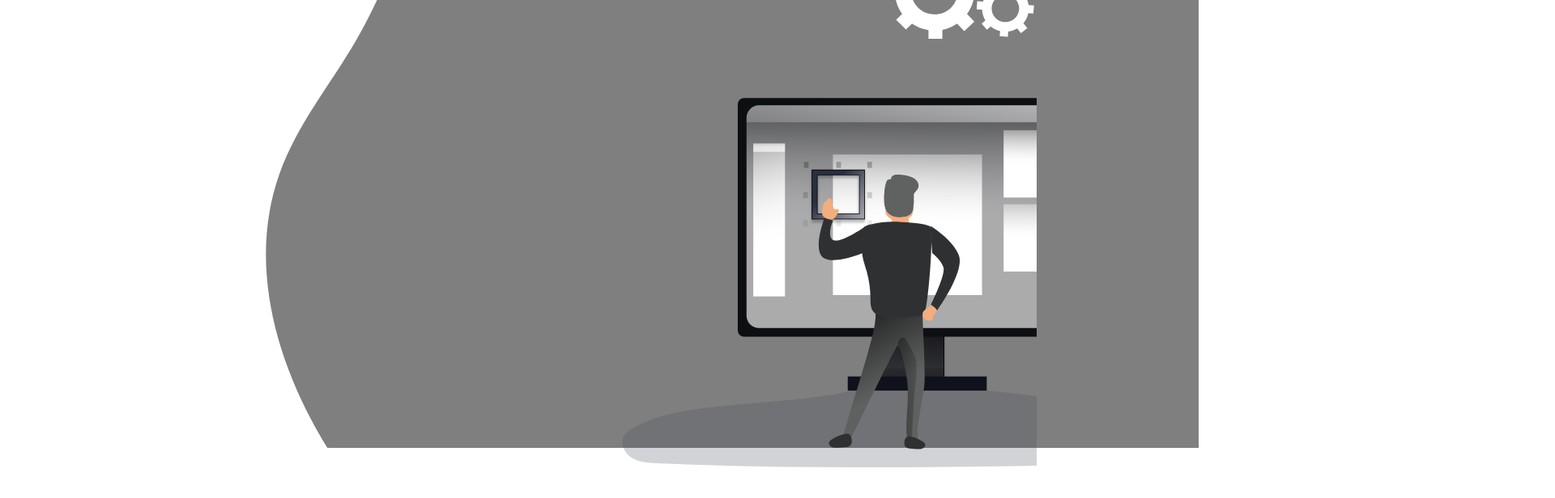
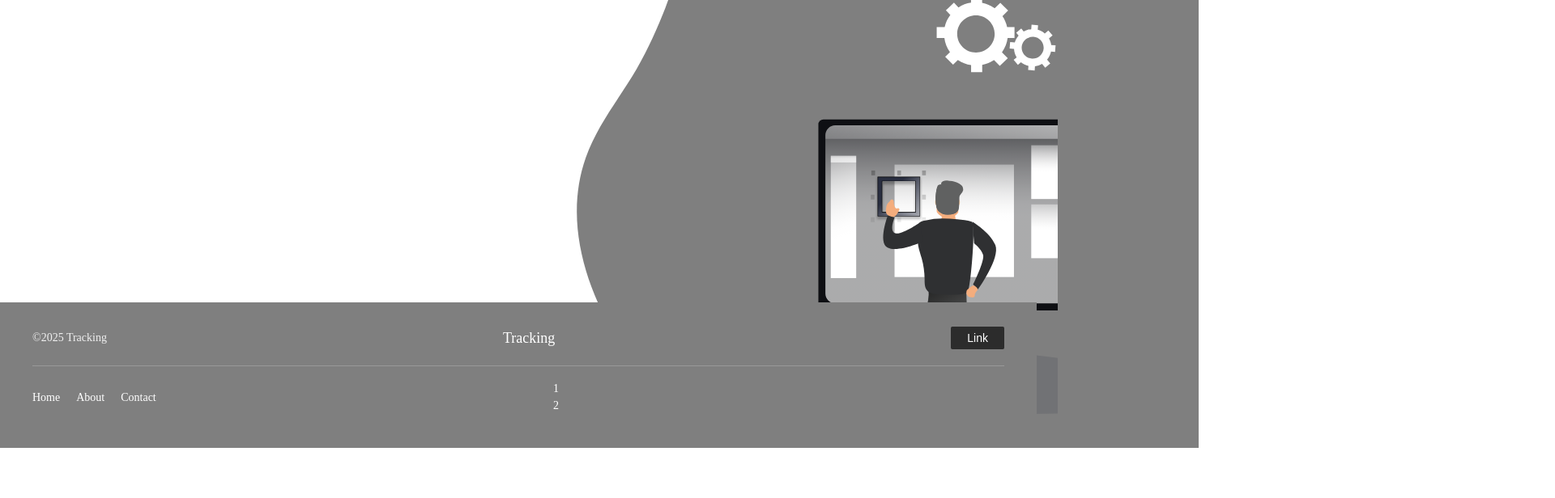
Before and after one commit to PI-Tracking/frontend, a React (Vite) app: page / in a window 1280 px wide. Shown: the part 246-862 px from the top of the page at 81% size, 1920 px wide, since content can reach past the window. Built offline with nearby package versions, Linux system fonts and the light colour scheme.

Commit message:
Dont look at this

```diff
--- /dev/null
+++ b/src/components/Footer.css
@@ -0,0 +1,114 @@
+.footer {
+    background-color: #7f7f7f;
+    color: white;
+    padding: 20px 0;
+    width: 100%;
+    position: absolute;
+    bottom: 0;
+    left: 0;
+    right: 0;
+  }
+
+  .footer-container {
+    max-width: 1200px;
+    margin: 0 auto;
+    padding: 0 20px;
+  }
+
+  .footer-row {
+    display: flex;
+    justify-content: space-between;
+    align-items: center;
+    padding: 10px 0;
+  }
+
+  .footer-copyright {
+    font-size: 14px;
+    color: #f0f0f0;
+  }
+
+  .footer-brand {
+    font-size: 18px;
+    font-weight: 500;
+  }
+
+  .footer-link-button {
+    display: flex;
+    justify-content: flex-end;
+  }
+
+  .link-btn {
+    background-color: #2c2c2c;
+    color: white;
+    border: none;
+    padding: 6px 20px;
+    font-size: 14px;
+    cursor: pointer;
+    border-radius: 2px;
+  }
+
+  .footer-divider {
+    border: 0;
+    height: 1px;
+    background-color: rgba(255, 255, 255, 0.2);
+    margin: 10px 0;
+  }
+
+  .footer-nav-links {
+    display: flex;
+    gap: 20px;
+  }
+
+  .footer-nav-link {
+    color: white;
+    text-decoration: none;
+    font-size: 14px;
+  }
+
+  .footer-nav-link:hover {
+    text-decoration: underline;
+  }
+
+  .footer-pagination {
+    display: flex;
+    flex-direction: column;
+    align-items: center;
+    gap: 5px;
+    font-size: 14px;
+  }
+
+  .pagination-item {
+    text-align: center;
+  }
+
+  .footer-social {
+    display: flex;
+    gap: 15px;
+  }
+
+  .social-icon {
+    color: white;
+    font-size: 16px;
+  }
+
+  /* Responsive adjustments */
+  @media (max-width: 768px) {
+    .footer-row {
+      flex-direction: column;
+      gap: 15px;
+      text-align: center;
+    }
+
+    .footer-link-button {
+      justify-content: center;
+    }
+
+    .footer-nav-links {
+      justify-content: center;
+    }
+
+    .footer-social {
+      justify-content: center;
+      margin-top: 10px;
+    }
+  }
--- /dev/null
+++ b/src/components/Footer.tsx
@@ -0,0 +1,59 @@
+import './Footer.css';
+
+function Footer() {
+    return (
+      <footer className="footer">
+        <div className="footer-container">
+          <div className="footer-row">
+            <div className="footer-copyright">
+              ©2025 Tracking
+            </div>
+
+            <div className="footer-brand">
+              Tracking
+            </div>
+
+            <div className="footer-link-button">
+              <button className="link-btn">Link</button>
+            </div>
+          </div>
+
+          <hr className="footer-divider" />
+
+          <div className="footer-row footer-nav">
+            <div className="footer-nav-links">
+              <a href="/" className="footer-nav-link">Home</a>
+              <a href="/about" className="footer-nav-link">About</a>
+              <a href="/contact" className="footer-nav-link">Contact</a>
+            </div>
+
+            <div className="footer-pagination">
+              <div className="pagination-item">1</div>
+              <div className="pagination-item">2</div>
+            </div>
+
+            <div className="footer-social">
+              <a href="#" className="social-icon">
+                <i className="fab fa-facebook-f"></i>
+              </a>
+              <a href="#" className="social-icon">
+                <i className="fab fa-linkedin-in"></i>
+              </a>
+              <a href="#" className="social-icon">
+                <i className="fab fa-twitter"></i>
+              </a>
+              <a href="#" className="social-icon">
+                <i className="fab fa-youtube"></i>
+              </a>
+              <a href="#" className="social-icon">
+                <i className="fab fa-instagram"></i>
+              </a>
+            </div>
+          </div>
+        </div>
+      </footer>
+    );
+  }
+
+
+export default Footer;
--- a/src/pages/Main/MainPage.css
+++ b/src/pages/Main/MainPage.css
@@ -5,7 +5,7 @@
     position: absolute;
     top: 0;
     right: -200px;
-    width: 90%;
+    width: 60%;
     height: 100%;
     opacity: 1;
     z-index: -10;
@@ -16,54 +16,26 @@
     background-size: 40%;
     position: absolute;
     top: 100px;
-    left: 60%;
+    left: 70%;
     right: 0px;
-    width: 100%;
+    width: 80%;
     height: 100%;
     opacity: 1;
     z-index: -10;
     overflow: visible;
   }
 
+  footer {
+    position: absolute;
+    bottom: 0;
+    width: 100%;
+    height: 140px;
+  }
 
+  section:last-of-type {
+    margin-bottom: 40px;
+  }
 
-/* Test this and see if you like it, it can be altered, but more balls */
-  /* #root::before,
-#root::after {
-  content: "";
-  position: absolute;
-  width: 180%;
-  height: 120%;
-  top: -10%;
-  left: -40%;
-  background: radial-gradient(circle, rgb(88, 88, 88) 100%, rgba(45,45,45,1) 800%);
-  clip-path: ellipse(30% 50% at 90% 40%);
-  animation: wave-animation 8s infinite linear alternate;
-  z-index: -1;
-}
-
-#root::after {
-  clip-path: circle(40% at 10% 90%);
-  width: 100%;
-  height: 100%;
-  background: rgba(45,45,45,0.7);
-  animation: ripple-animation 8s infinite ease-in-out;
-}
-
-@keyframes wave-animation {
-  0% {
-    transform: translateY(-30px);
+  .test-scroll {
+    height: 1000px;
   }
-  100% {
-    transform: translateY(30px);
-  }
-}
-
-@keyframes ripple-animation {
-  0% {
-    transform: scale(1);
-  }
-  100% {
-    transform: scale(1.1);
-  }
-}  */
--- a/src/pages/Main/MainPage.tsx
+++ b/src/pages/Main/MainPage.tsx
@@ -1,17 +1,16 @@
 import Navbar from "@components/Navbar.tsx";
 import "./MainPage.css";
+import Footer from "@components/Footer.tsx";
 
-
-function MainPage () {
+function MainPage() {
   return (
-    <div className="bg-gray-100">
+    <div className="page-container">
+      <div className="content-wrap">
         <Navbar />
 
-      <div
-        className="bg-svg"
-        ></div>
-      <div className="bg2-svg"
-       ></div>
+        <div className="bg-svg"></div>
+        <div className="bg2-svg"></div>
+
         <header className="relative bg-white">
           <div className="absolute top-0 left-0 w-full h-1/2 bg-gray-900"></div>
           <div className="relative z-10 max-w-6xl mx-auto py-20 px-6 text-white">
@@ -22,14 +21,20 @@ function MainPage () {
           </div>
         </header>
 
-      <section className="max-w-6xl mx-auto p-6 bg-white rounded-lg shadow-lg -mt-10 relative z-10">
+        <section className="max-w-6xl mx-auto p-6 bg-white rounded-lg shadow-lg -mt-10 relative z-10 mb-20">
           <p className="text-gray-700 text-lg">
             Lorem ipsum dolor sit amet, consectetur adipiscing elit. Aenean commodo ligula eget dolor.
             Aenean massa. Cum sociis natoque penatibus et magnis dis parturient montes, nascetur ridiculus mus.
           </p>
         </section>
+
+        {/* Add more sections here if needed */}
+
+      </div>
+
+      <Footer />
     </div>
   );
-};
+}
 
 export default MainPage;
```
Lines whose indentation alone changed are shown as unchanged.
